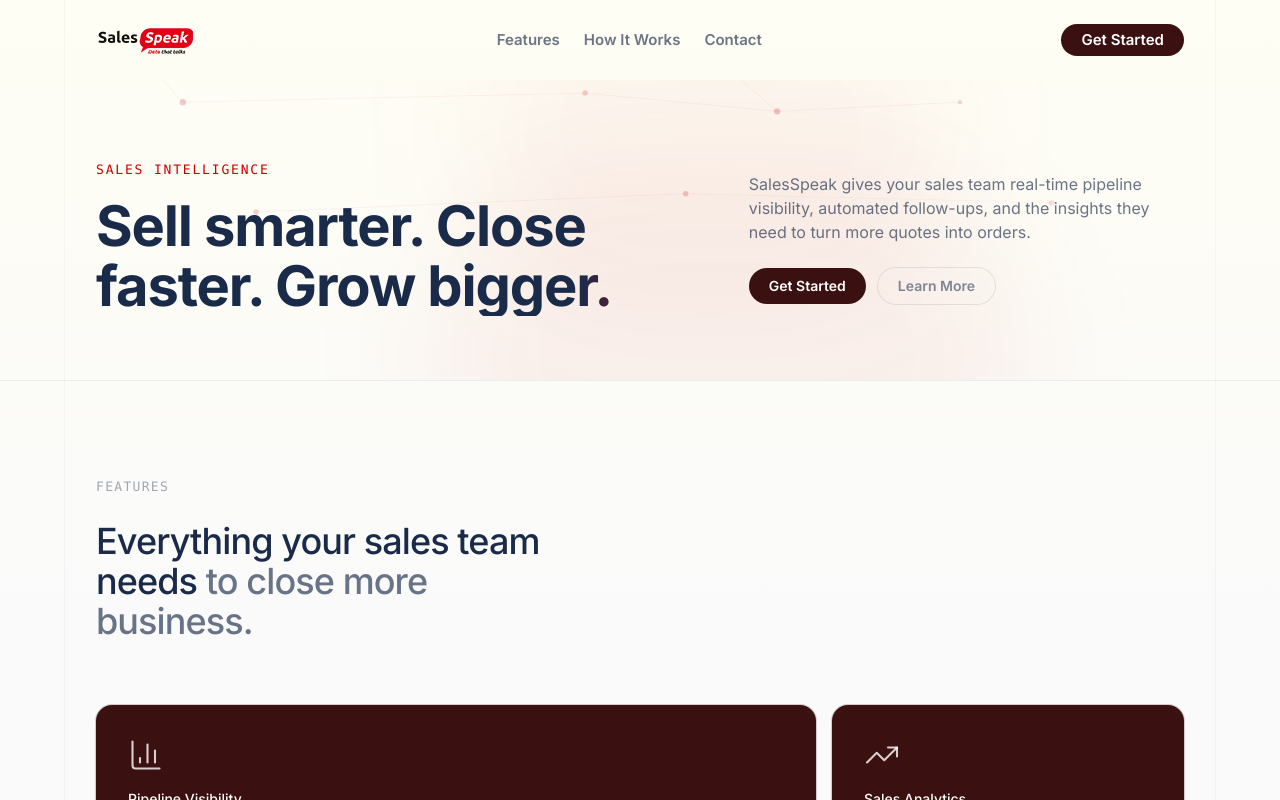
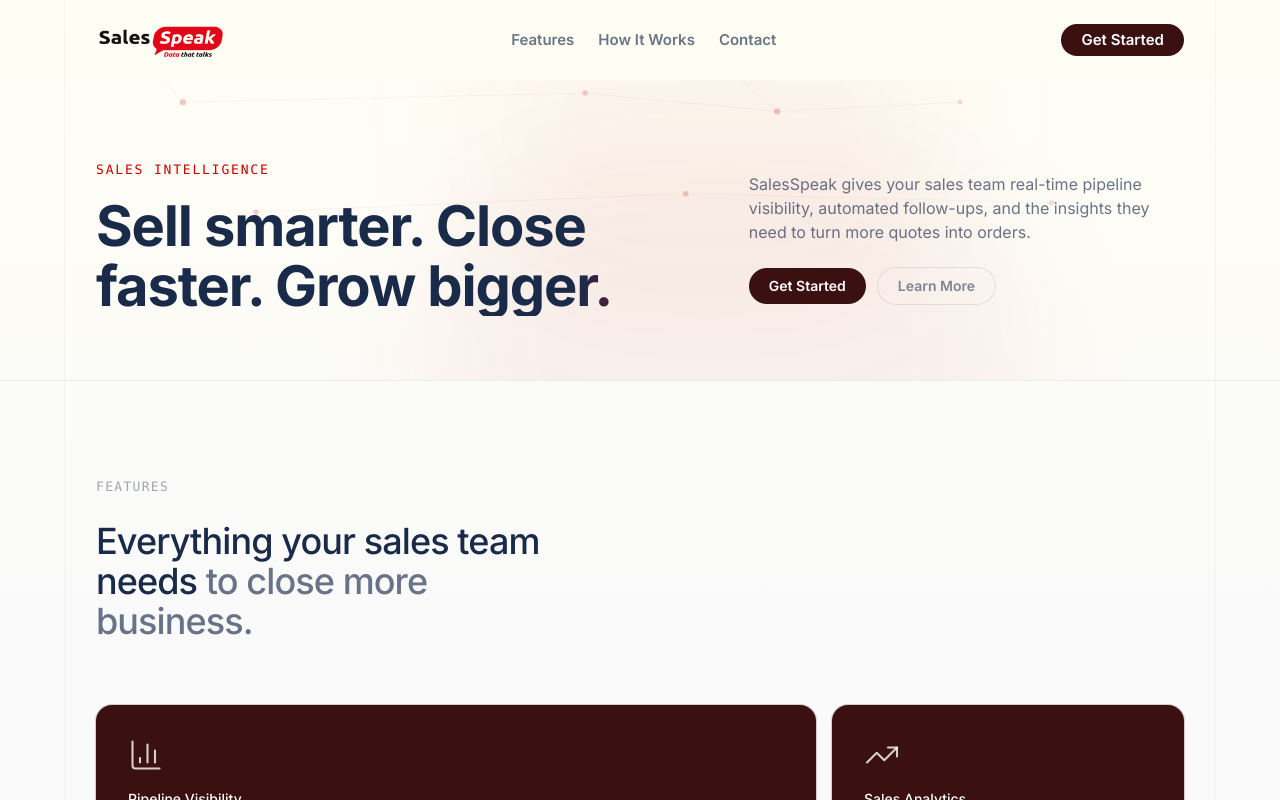
Before and after one commit to printspeak/salespeak-landing, a Next.js app: page / in a window 1280 px wide. Shown: the top 800 px of the page. Built offline with nearby package versions, Linux system fonts and the light colour scheme.

Commit message:
Use final SalesSpeak logo with speech bubble and tagline

```diff
--- a/src/components/footer.tsx
+++ b/src/components/footer.tsx
@@ -28,9 +28,9 @@ export default function Footer() {
               <Image
                 src="/images/salespeak-logo.png"
                 alt="Sales Speak"
-                width={101}
-                height={41}
-                className="w-[90px] h-auto"
+                width={226}
+                height={82}
+                className="w-[110px] h-auto"
               />
               <p className="mt-3 text-xs text-navy/40 max-w-[200px]">
                 Sales intelligence for print businesses.
--- a/src/components/nav.tsx
+++ b/src/components/nav.tsx
@@ -29,9 +29,9 @@ export default function Nav() {
           <Image
             src="/images/salespeak-logo.png"
             alt="Sales Speak"
-            width={101}
-            height={41}
-            className="w-[101px] h-auto"
+            width={226}
+            height={82}
+            className="w-[130px] h-auto"
           />
         </Link>
 
```
Also changed, not shown: public/images/salespeak-logo.png.
